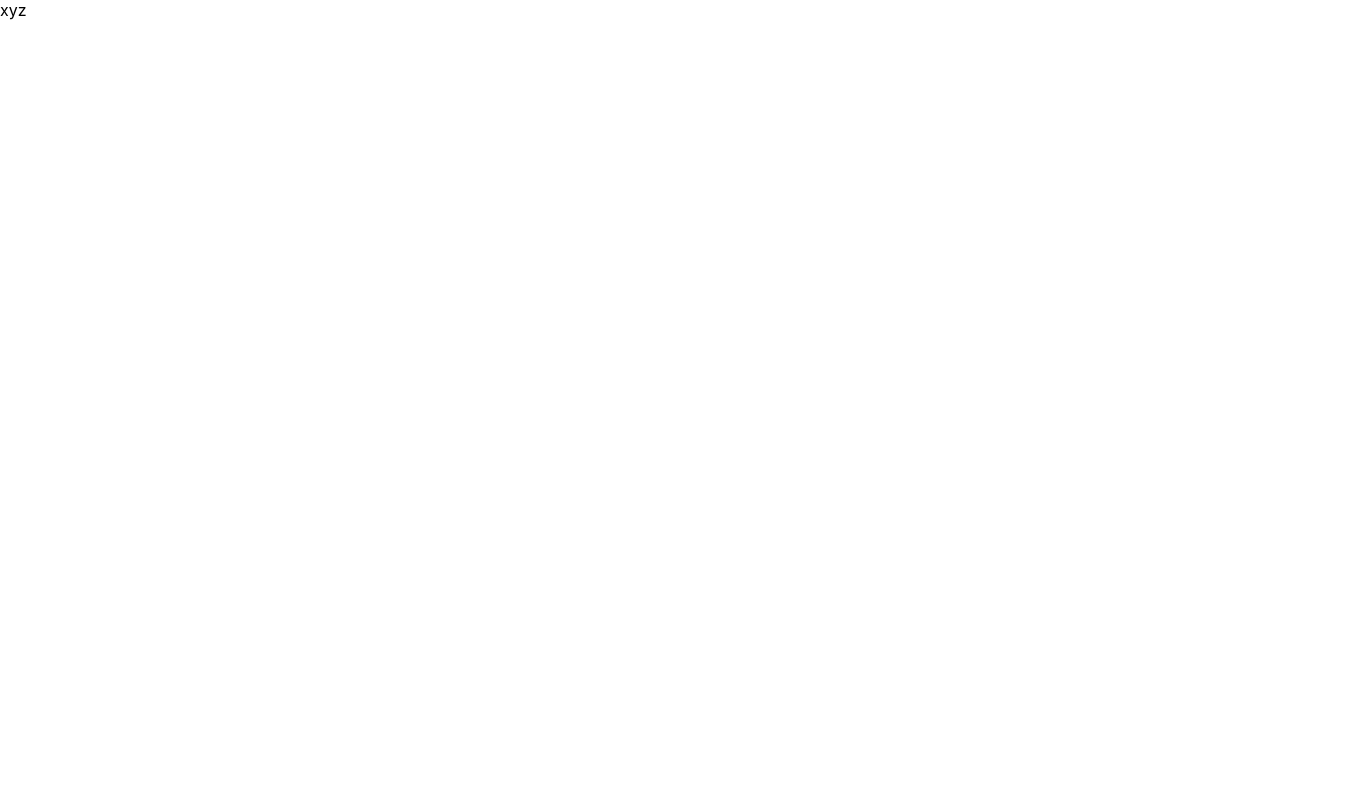
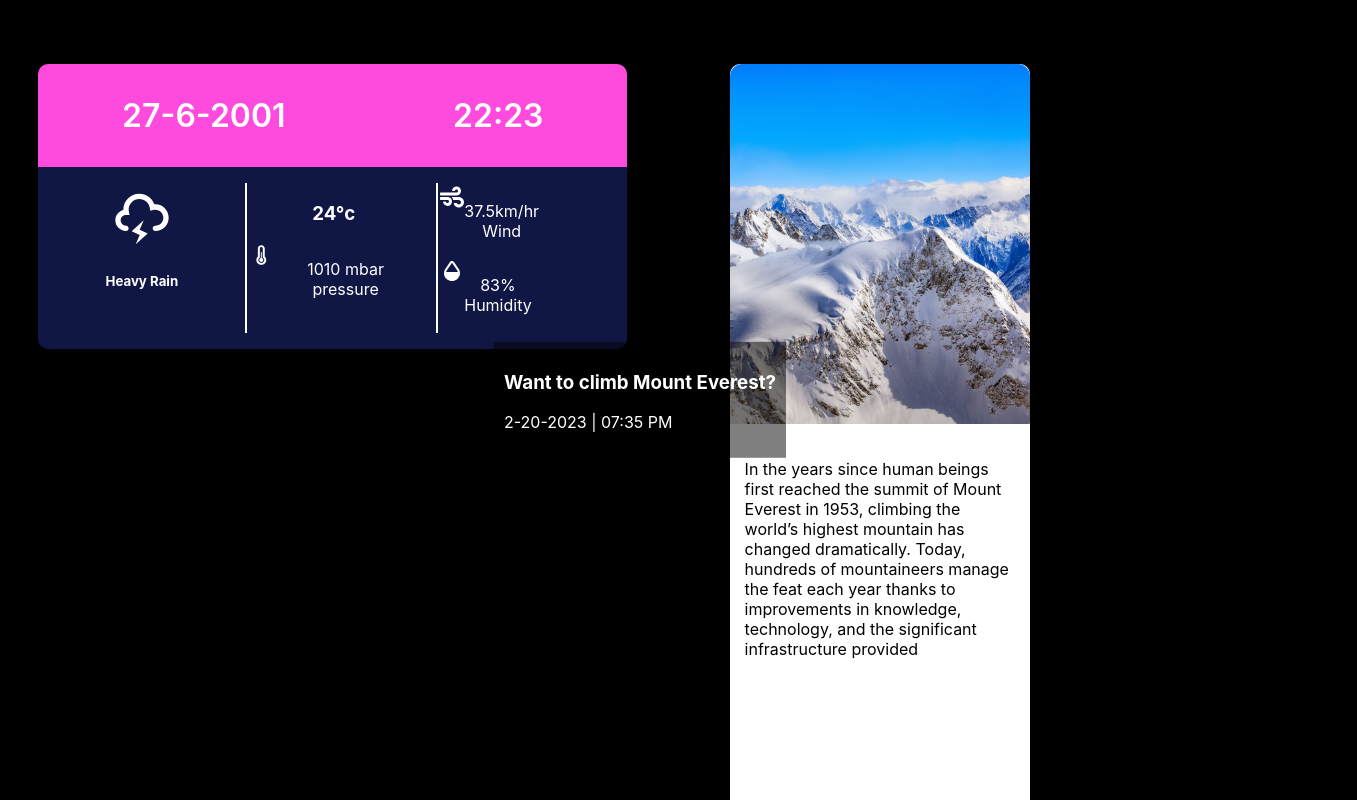
Before and after one commit to abhisheksahu504/superApp, a React (Create React App) app: page /browse in a window 1280 px wide. Shown: the top 800 px of the page, 1357 px wide, since content can reach past the window. Built offline with nearby package versions, Linux system fonts and the light colour scheme; a web font is replaced by a local one.

Commit message:
weather section complete

```diff
--- a/package.json
+++ b/package.json
@@ -8,6 +8,7 @@
     "@testing-library/user-event": "^13.5.0",
     "react": "^18.2.0",
     "react-dom": "^18.2.0",
+    "react-icons": "^5.2.1",
     "react-router-dom": "^6.16.0",
     "react-scripts": "5.0.1",
     "web-vitals": "^2.1.4"
--- a/src/index.css
+++ b/src/index.css
@@ -1,13 +1,101 @@
 body {
   margin: 0;
-  font-family: -apple-system, BlinkMacSystemFont, 'Segoe UI', 'Roboto', 'Oxygen',
-    'Ubuntu', 'Cantarell', 'Fira Sans', 'Droid Sans', 'Helvetica Neue',
+  font-family: -apple-system, BlinkMacSystemFont, "Segoe UI", "Roboto", "Oxygen",
+    "Ubuntu", "Cantarell", "Fira Sans", "Droid Sans", "Helvetica Neue",
     sans-serif;
   -webkit-font-smoothing: antialiased;
   -moz-osx-font-smoothing: grayscale;
+  background-color: black;
 }
 
 code {
-  font-family: source-code-pro, Menlo, Monaco, Consolas, 'Courier New',
+  font-family: source-code-pro, Menlo, Monaco, Consolas, "Courier New",
     monospace;
 }
+
+/*? layout Rule  */
+.icon {
+  font-size: 4rem;
+}
+.flex {
+  display: flex;
+  /* padding: 2px; */
+  margin: 2px;
+}
+.small-icon {
+  font-size: 1.5rem;
+}
+
+.container {
+  max-width: 140rem;
+  padding: 4rem 2.4rem;
+  margin: 0 auto;
+}
+
+.grid {
+  display: grid;
+  gap: 6.4rem;
+}
+
+.grid-two-cols {
+  grid-template-columns: repeat(2, 1fr);
+}
+
+/*css for card */
+.card {
+  /* height: 40%; */
+  background-color: white;
+  border-radius: 10px;
+  width: 300px;
+  /* text-align: center; */
+  /* border: 2px solid black; */
+}
+.card img {
+  position: relative;
+  height: auto;
+}
+.padding {
+  padding: 15px;
+}
+.text-overlay {
+  position: absolute;
+  top: 50%;
+  left: 50%;
+  transform: translate(-50%, -50%);
+  color: white;
+  padding: 10px;
+  background-color: rgba(0, 0, 0, 0.5);
+}
+/*weather*/
+.weather {
+  border-radius: 10px;
+}
+.date-time {
+  background: #ff4ade;
+  display: flex;
+  /* border-radius: 10px; */
+  /* border: 2px solid black; */
+  color: white;
+  justify-content: space-around;
+  border-top-left-radius: 10px;
+  border-top-right-radius: 10px;
+}
+.date-time p {
+  font-weight: 600;
+  font-size: 2rem;
+  /* padding: 10px; */
+}
+.live-weather {
+  display: grid;
+  grid-template-columns: repeat(3, 1fr); /* Three equal columns */
+  gap: 16px; /* Gap between grid items */
+  padding: 16px;
+  background: #101744;
+  color: white;
+  text-align: center;
+  border-bottom-right-radius: 10px;
+  border-bottom-left-radius: 10px;
+}
+.left-border {
+  border-left: 2px solid white;
+}
--- a/src/pages/Browse.jsx
+++ b/src/pages/Browse.jsx
@@ -1,5 +1,70 @@
 import React from "react";
+import { TiWeatherStormy, TiThermometer } from "react-icons/ti";
+import { FaWind } from "react-icons/fa";
+import { TbDropletHalf2Filled } from "react-icons/tb";
 
 export const Browse = () => {
-  return <>xyz</>;
+  return (
+    <>
+      <div className="container">
+        <section className="grid">
+          <section className="grid grid-two-cols">
+            <div className="weather">
+              <div className="date-time">
+                <p>27-6-2001</p>
+                <p>22:23</p>
+              </div>
+              <div className="live-weather">
+                <div>
+                  <TiWeatherStormy className="icon" />
+                  <h5>Heavy Rain</h5>
+                </div>
+                <div className="left-border">
+                  <h1>24&deg;c</h1>
+                  <div className="flex">
+                    <TiThermometer className="small-icon" />
+                    <p>1010 mbar pressure</p>
+                  </div>
+                </div>
+                <div className="left-border">
+                  <div className="flex">
+                    <FaWind className="small-icon" />
+                    <p>
+                      37.5km/hr <br />
+                      Wind
+                    </p>
+                  </div>
+                  <div className="flex">
+                    <TbDropletHalf2Filled className="small-icon" />
+                    <p>
+                      83% <br />
+                      Humidity
+                    </p>
+                  </div>
+                </div>
+              </div>
+            </div>
+            <div className="card">
+              <div>
+                <img src="/everest.png" width={300} alt="" />
+                <div className="text-overlay">
+                  <h3>Want to climb Mount Everest?</h3>
+                  <p>2-20-2023 | 07:35 PM</p>
+                </div>
+              </div>
+              <div className="padding">
+                <p>
+                  In the years since human beings first reached the summit of
+                  Mount Everest in 1953, climbing the world’s highest mountain
+                  has changed dramatically. Today, hundreds of mountaineers
+                  manage the feat each year thanks to improvements in knowledge,
+                  technology, and the significant infrastructure provided
+                </p>
+              </div>
+            </div>
+          </section>
+        </section>
+      </div>
+    </>
+  );
 };
```
Also changed, not shown: public/everest.png (added), 1 other file (tests, documents, lock files or other folders).
